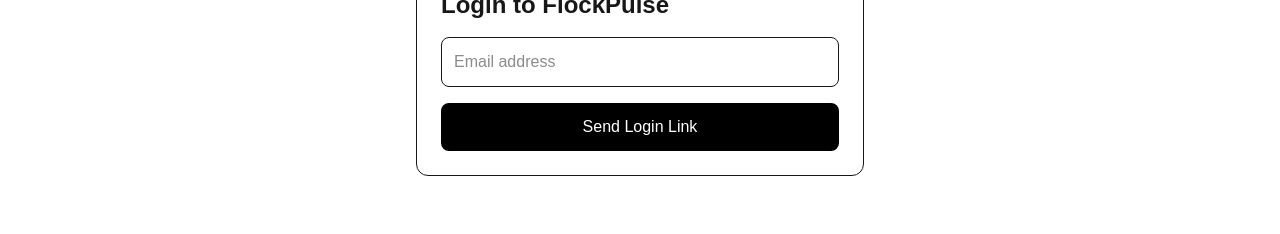
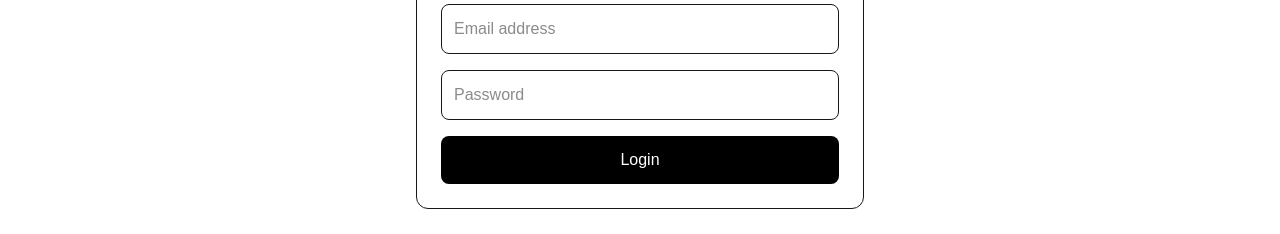
Before and after one commit to flockpulse/flockpulse, a Next.js app: page /login in a window 1280 px wide. Shown: the part 403-637 px from the top of the page. Built offline with nearby package versions, Linux system fonts and the light colour scheme; no server answers.

Commit message:
Update page.tsx

```diff
--- a/src/app/login/page.tsx
+++ b/src/app/login/page.tsx
@@ -5,24 +5,32 @@
 
 export default function LoginPage() {
   const [email, setEmail] = useState("")
+  const [password, setPassword] = useState("")
   const [message, setMessage] = useState("")
 
   async function handleLogin(e: React.FormEvent<HTMLFormElement>) {
     e.preventDefault()
+    setMessage("Logging in...")
 
- const { error } = await supabase.auth.signInWithOtp({
-  email,
-  options: {
-    emailRedirectTo: `${window.location.origin}/dashboard`,
-  },
-})
+    const { error } = await supabase.auth.signInWithPassword({
+      email,
+      password,
+    })
 
-    setMessage(error ? error.message : "Check your email for the login link.")
+    if (error) {
+      setMessage(error.message)
+      return
+    }
+
+    window.location.href = "/dashboard"
   }
 
   return (
     <main className="min-h-screen flex items-center justify-center p-6">
-      <form onSubmit={handleLogin} className="w-full max-w-md space-y-4 border rounded-xl p-6">
+      <form
+        onSubmit={handleLogin}
+        className="w-full max-w-md space-y-4 border rounded-xl p-6"
+      >
         <h1 className="text-2xl font-bold">Login to FlockPulse</h1>
 
         <input
@@ -34,8 +42,17 @@
           required
         />
 
+        <input
+          className="w-full border rounded-lg p-3"
+          type="password"
+          placeholder="Password"
+          value={password}
+          onChange={(e) => setPassword(e.target.value)}
+          required
+        />
+
         <button className="w-full rounded-lg p-3 bg-black text-white">
-          Send Login Link
+          Login
         </button>
 
         {message && <p className="text-sm">{message}</p>}
```
